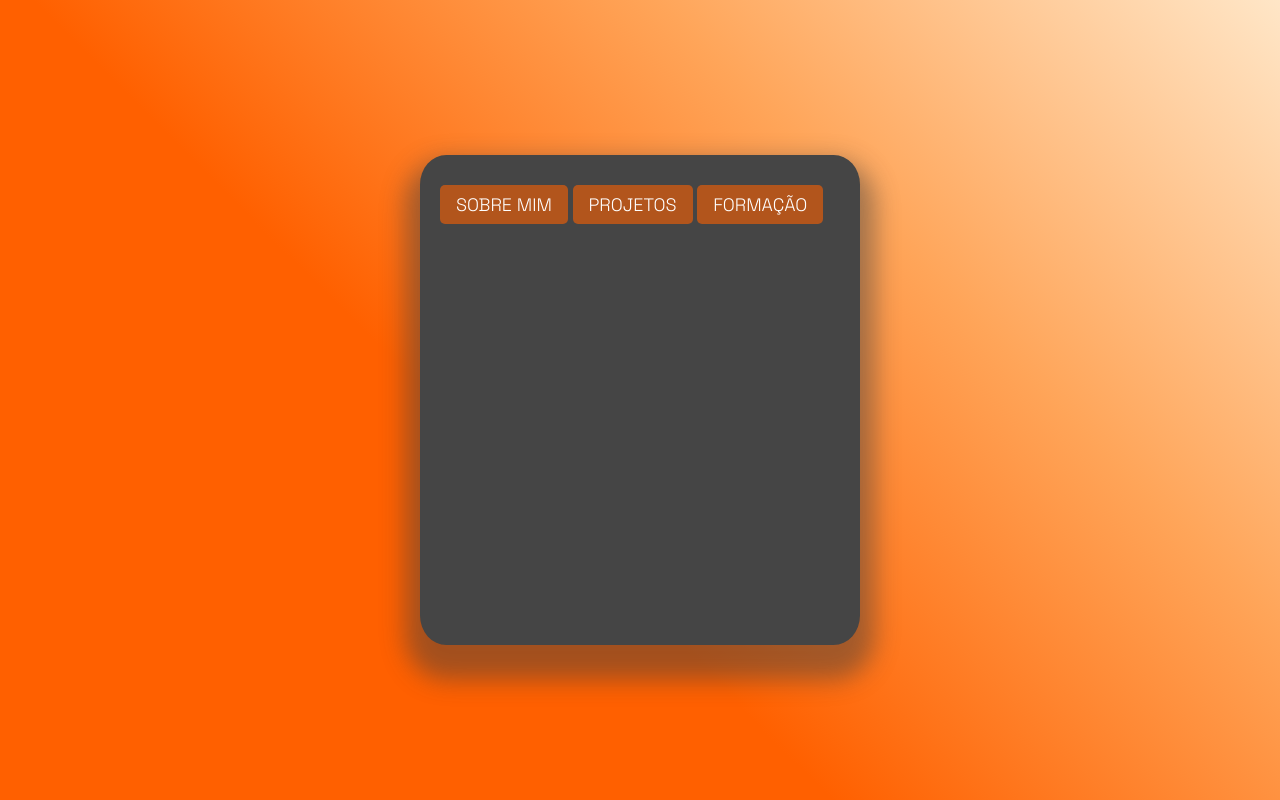
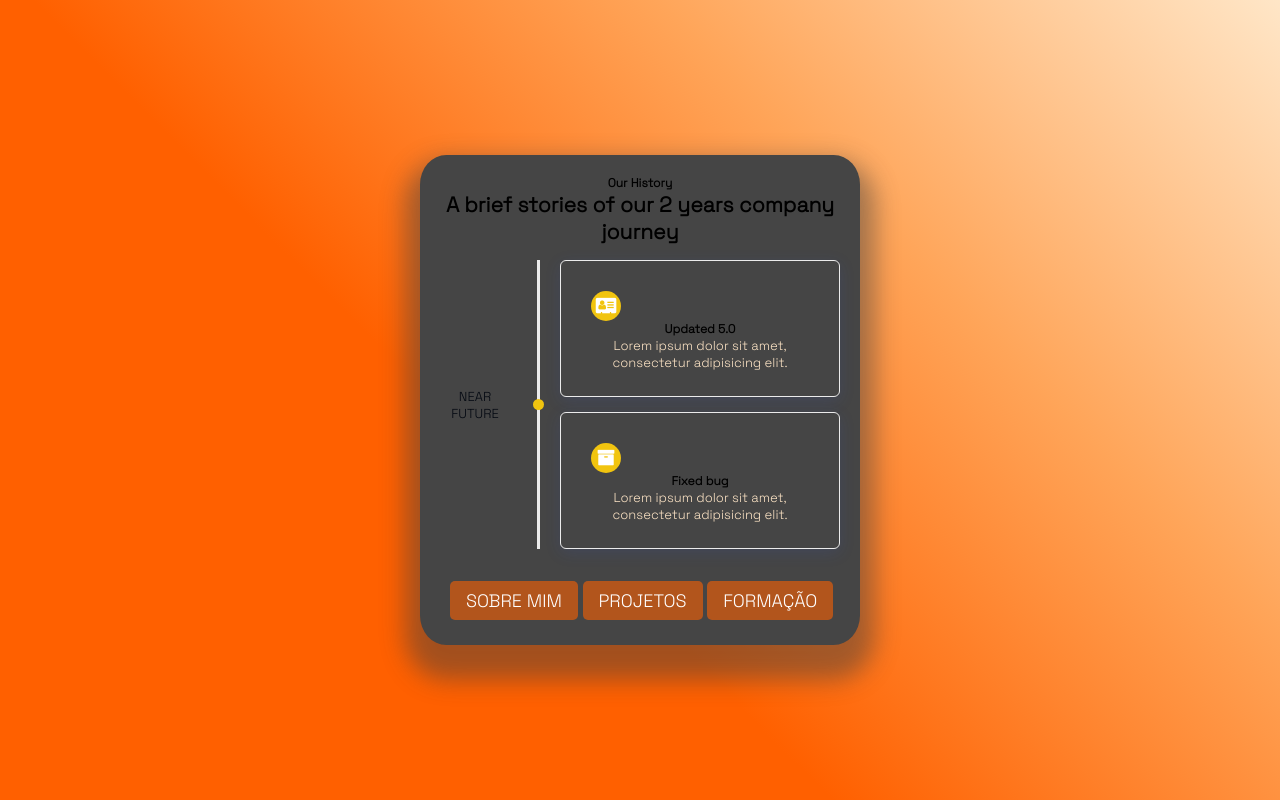
Before and after one commit to LeoNardoRR/Test, a plain HTML site: page contact.html in a window 1280 px wide. Drawn offline with Linux system fonts and the light colour scheme.

Commit message:
update code

```diff
--- a/contact.html
+++ b/contact.html
@@ -8,6 +8,55 @@
 </head>
 <body>
   <div class="my-div">
+    <link href="https://maxcdn.bootstrapcdn.com/font-awesome/4.7.0/css/font-awesome.min.css" rel="stylesheet" />
+
+<section class="timeline_area section_padding_130">
+    <div class="container">
+        <div class="row justify-content-center">
+            <div class="col-12 col-sm-8 col-lg-6">
+                <!-- Section Heading-->
+                <div class="section_heading text-center">
+                    <h6>Our History</h6>
+                    <h3>A brief stories of our 2 years company journey</h3>
+                    <div class="line"></div>
+                </div>
+            </div>
+        </div>
+        <div class="row">
+            <div class="col-12">
+                <!-- Timeline Area-->
+                <div class="apland-timeline-area">
+                    <!-- Single Timeline Content-->
+                    <div class="single-timeline-area">
+                        <div class="timeline-date wow fadeInLeft" data-wow-delay="0.1s" style="visibility: visible; animation-delay: 0.1s; animation-name: fadeInLeft;">
+                            <p>Near Future</p>
+                        </div>
+                        <div class="row">
+                            <div class="col-12 col-md-6 col-lg-4">
+                                <div class="single-timeline-content d-flex wow fadeInLeft" data-wow-delay="0.3s" style="visibility: visible; animation-delay: 0.3s; animation-name: fadeInLeft;">
+                                    <div class="timeline-icon"><i class="fa fa-address-card" aria-hidden="true"></i></div>
+                                    <div class="timeline-text">
+                                        <h6>Updated 5.0</h6>
+                                        <p>Lorem ipsum dolor sit amet, consectetur adipisicing elit.</p>
+                                    </div>
+                                </div>
+                            </div>
+                            <div class="col-12 col-md-6 col-lg-4">
+                                <div class="single-timeline-content d-flex wow fadeInLeft" data-wow-delay="0.5s" style="visibility: visible; animation-delay: 0.5s; animation-name: fadeInLeft;">
+                                    <div class="timeline-icon"><i class="fa fa-archive" aria-hidden="true"></i></div>
+                                    <div class="timeline-text">
+                                        <h6>Fixed bug</h6>
+                                        <p>Lorem ipsum dolor sit amet, consectetur adipisicing elit.</p>
+                                    </div>
+                                </div>
+                            </div>
+                        </div>
+                    </div>
+                </div>
+            </div>
+        </div>
+    </div>
+</section>
     <footer>
       <nav>
         <ul>
--- a/css/card.css
+++ b/css/card.css
@@ -25,7 +25,7 @@ body {
 .my-div {
   background-color: var(--dark-grey);
   width: 400px;
- /* outline: solid 1em rgba(54, 54, 54, 0.493);*/
+/* outline: solid 1em rgba(54, 54, 54, 0.493);*/
   box-shadow: 0px 20px 25px 15px var(--dark-grey-rgba);
   height: 450px;
   border-radius: 6%;
@@ -83,7 +83,8 @@ p {
 }
 
 footer {
-  padding: 10px 0;
+  padding: 5px 0;
+  margin-left: 10px;
   display: flex;
 }
 
@@ -179,7 +180,7 @@ nav ul li a:hover {
 }
 
 .cards .red {
-  background-color: #ff6000;
+  background-color: #ffa559;
 }
 
 .cards .blue {
@@ -187,7 +188,7 @@ nav ul li a:hover {
 }
 
 .cards .green {
-  background-color: #ff620096;
+  background-color: #ffa559;
 }
 
 .cards .card {
@@ -199,7 +200,7 @@ nav ul li a:hover {
   height: 100px;
   width: 250px;
   border-radius: 10px;
-  color: white;
+  color: rgb(0, 0, 0);
   cursor: pointer;
   transition: 400ms;
 }
@@ -221,3 +222,121 @@ nav ul li a:hover {
   filter: blur(10px);
   transform: scale(0.9, 0.9);
 }
+
+.timeline_area {
+  position: relative;
+  z-index: 1;
+}
+.single-timeline-area {
+  position: relative;
+  z-index: 1;
+  padding-left: 120px;
+}
+@media only screen and (max-width: 575px) {
+  .single-timeline-area {
+      padding-left: 100px;
+  }
+}
+.single-timeline-area .timeline-date {
+  position: absolute;
+  width: 70px;
+  height: 100%;
+  top: 0;
+  left: 0;
+  z-index: 1;
+  display: -webkit-box;
+  display: -ms-flexbox;
+  display: flex;
+  -webkit-box-align: center;
+  -ms-flex-align: center;
+  -ms-grid-row-align: center;
+  align-items: center;
+  -webkit-box-pack: end;
+  -ms-flex-pack: end;
+  justify-content: flex-end;
+  padding-right: 60px;
+}
+@media only screen and (max-width: 575px) {
+  .single-timeline-area .timeline-date {
+      width: 100px;
+  }
+}
+.single-timeline-area .timeline-date::after {
+  position: absolute;
+  width: 3px;
+  height: 100%;
+  content: "";
+  background-color: #ebebeb;
+  top: 0;
+  right: 30px;
+  z-index: 1;
+}
+.single-timeline-area .timeline-date::before {
+  position: absolute;
+  width: 11px;
+  height: 11px;
+  border-radius: 50%;
+  background-color: #f1c40f;
+  content: "";
+  top: 50%;
+  right: 26px;
+  z-index: 5;
+  margin-top: -5.5px;
+}
+.single-timeline-area .timeline-date p {
+  margin-bottom: 0;
+  color: #020710;
+  font-size: 13px;
+  text-transform: uppercase;
+  font-weight: 500;
+}
+.single-timeline-area .single-timeline-content {
+  position: relative;
+  z-index: 1;
+  padding: 30px 30px 25px;
+  border-radius: 6px;
+  margin-bottom: 15px;
+  margin-top: 15px;
+  -webkit-box-shadow: 0 0.25rem 1rem 0 rgba(47, 91, 234, 0.125);
+  box-shadow: 0 0.25rem 1rem 0 rgba(47, 91, 234, 0.125);
+  border: 1px solid #ebebeb;
+}
+@media only screen and (max-width: 575px) {
+  .single-timeline-area .single-timeline-content {
+      padding: 20px;
+  }
+}
+.single-timeline-area .single-timeline-content .timeline-icon {
+  -webkit-transition-duration: 500ms;
+  transition-duration: 500ms;
+  width: 30px;
+  height: 30px;
+  background-color: #f1c40f;
+  -webkit-box-flex: 0;
+  -ms-flex: 0 0 30px;
+  flex: 0 0 30px;
+  text-align: center;
+  max-width: 30px;
+  border-radius: 50%;
+  margin-right: 15px;
+}
+.single-timeline-area .single-timeline-content .timeline-icon i {
+  color: #ffffff;
+  line-height: 30px;
+}
+.single-timeline-area .single-timeline-content .timeline-text h6 {
+  -webkit-transition-duration: 500ms;
+  transition-duration: 500ms;
+}
+.single-timeline-area .single-timeline-content .timeline-text p {
+  font-size: 13px;
+  margin-bottom: 0;
+}
+.single-timeline-area .single-timeline-content:hover .timeline-icon,
+.single-timeline-area .single-timeline-content:focus .timeline-icon {
+  background-color: #020710;
+}
+.single-timeline-area .single-timeline-content:hover .timeline-text h6,
+.single-timeline-area .single-timeline-content:focus .timeline-text h6 {
+  color: #3f43fd;
+}
```
Also changed, not shown: project.html (+2 -2 lines).
